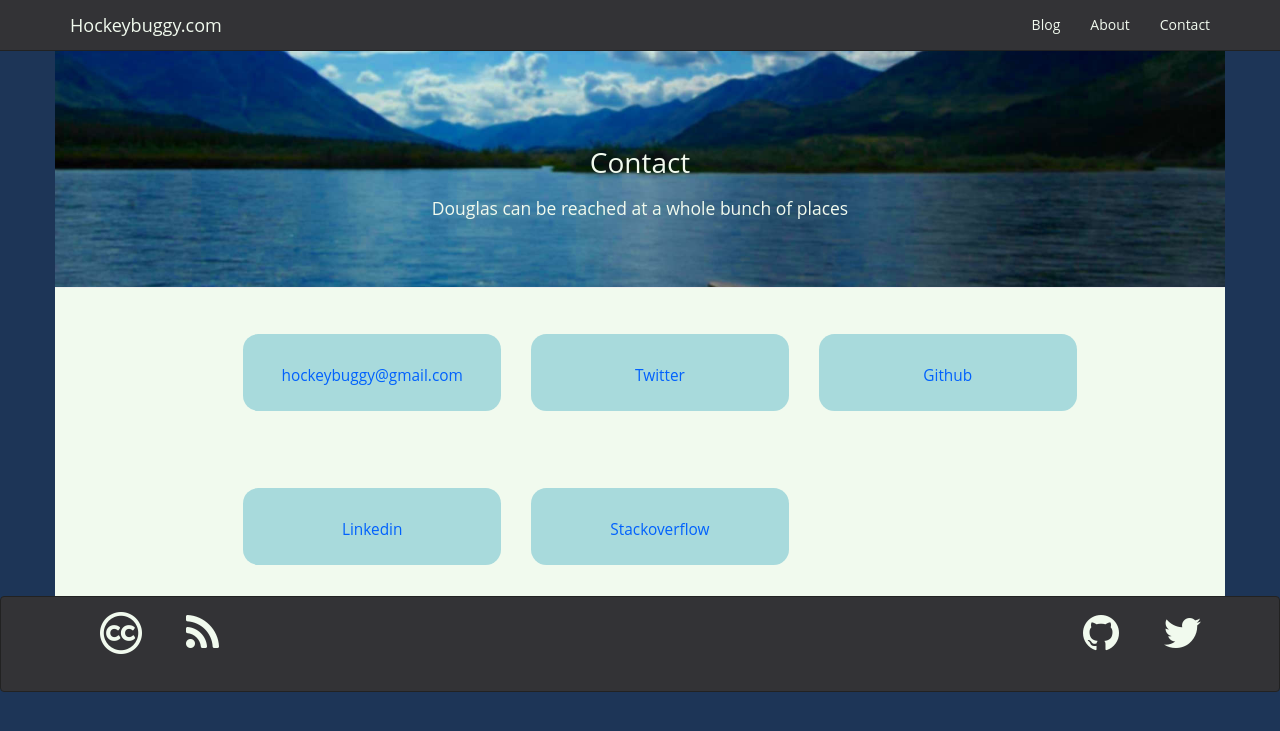
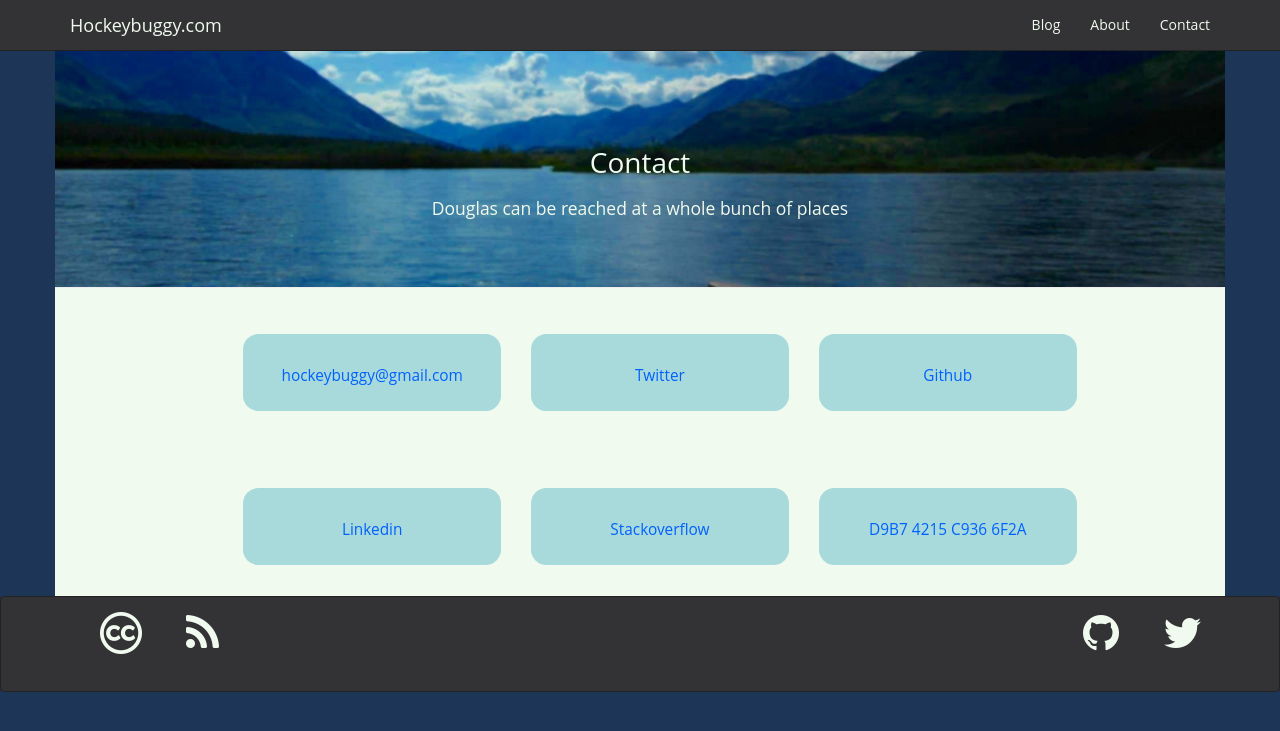
Before and after one commit to hockeybuggy/hockeybuggy.com, a Jekyll site: the page built from contact.md, in a window 1280 px wide. Shown: the top 731 px of the page. Built offline with Jekyll 4.4.1, drawn with Linux system fonts in a browser that asks for light colours.

Commit message:
Add a Keybase PGP link to contact page.

```diff
--- a/contact.md
+++ b/contact.md
@@ -3,6 +3,7 @@ layout: page
 title: Contact
 subtitle: >
     Douglas can be reached at a whole bunch of places
+pgp_key: "D9B7 4215 C936 6F2A"
 ---
 
 <ul id="contacts-list">
@@ -35,4 +36,10 @@ subtitle: >
       <a href="http://stackoverflow.com/users/1745922/douglas-anderson">Stackoverflow</a>
     </div>
   </li>
+
+  <li class="col-md-4">
+    <div>
+      <a href="https://keybase.io/hockeybuggy">{{ page.pgp_key }}</a>
+    </div>
+  </li>
 </ul>
```
